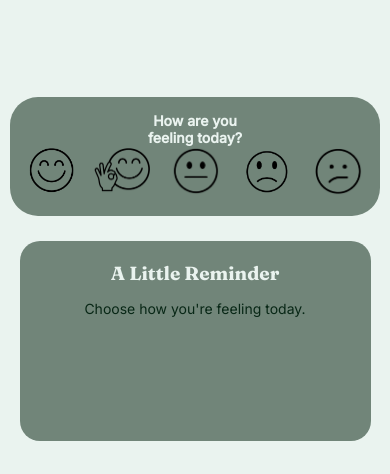
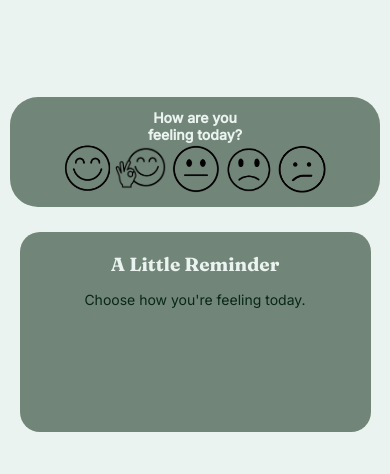
Before and after one commit to garciarycel29-bot/StudySpace, a plain HTML site: page index.html in a window 390 px wide. Shown: the part 306-780 px from the top of the page. Drawn offline with Linux system fonts and the light colour scheme.

Commit message:
Update style.css

```diff
--- a/style.css
+++ b/style.css
@@ -692,40 +692,3 @@ footer {
     }
 
 }
-
-/* FORCE HORIZONTAL MOOD STRIP ON PHONES */
-@media only screen and (max-width: 480px) {
-
-    section.mood-strip {
-        position: static !important;
-        display: block;
-        width: 95% !important;
-        margin: 20px auto !important;
-        padding: 15px 5px !important;
-    }
-
-    section.mood-strip .mood-options {
-        display: flex !important;
-        flex-direction: row !important;
-        flex-wrap: nowrap !important;
-        justify-content: space-evenly !important;
-        align-items: center !important;
-        gap: 0 !important;
-        width: 100% !important;
-    }
-
-    section.mood-strip .mood-btn {
-        display: flex !important;
-        flex: 1 1 0 !important;
-        width: auto !important;
-        height: 55px !important;
-        min-width: 0 !important;
-        padding: 0 !important;
-    }
-
-    section.mood-strip .mood-btn img {
-        width: 100% !important;
-        height: 50px !important;
-        object-fit: contain !important;
-    }
-}
```
